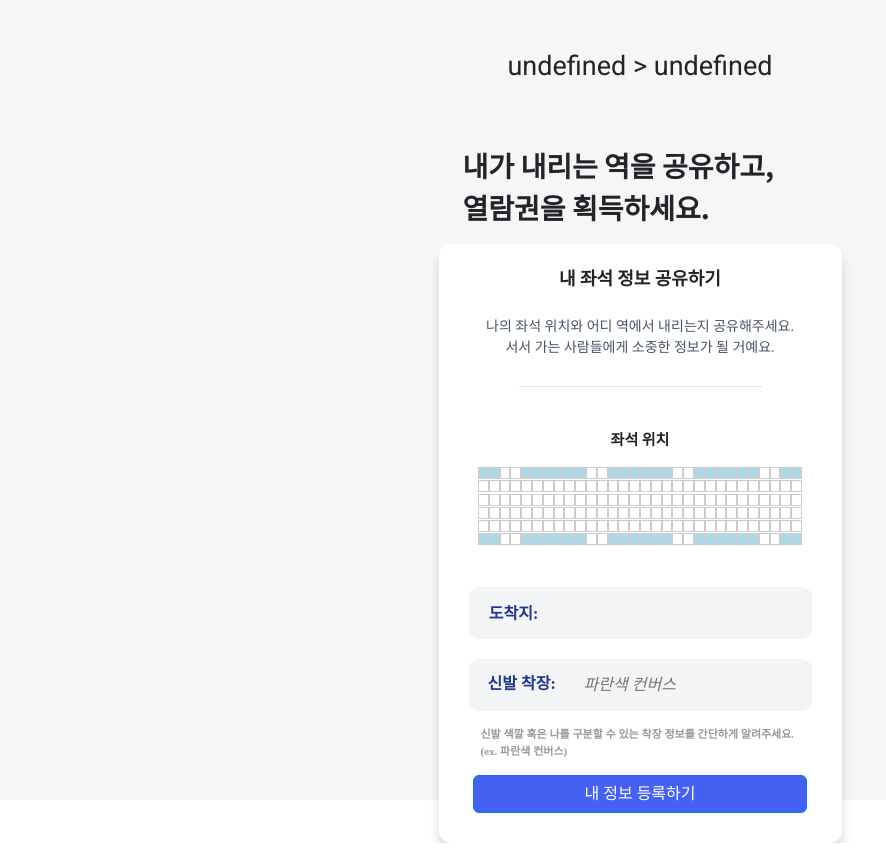
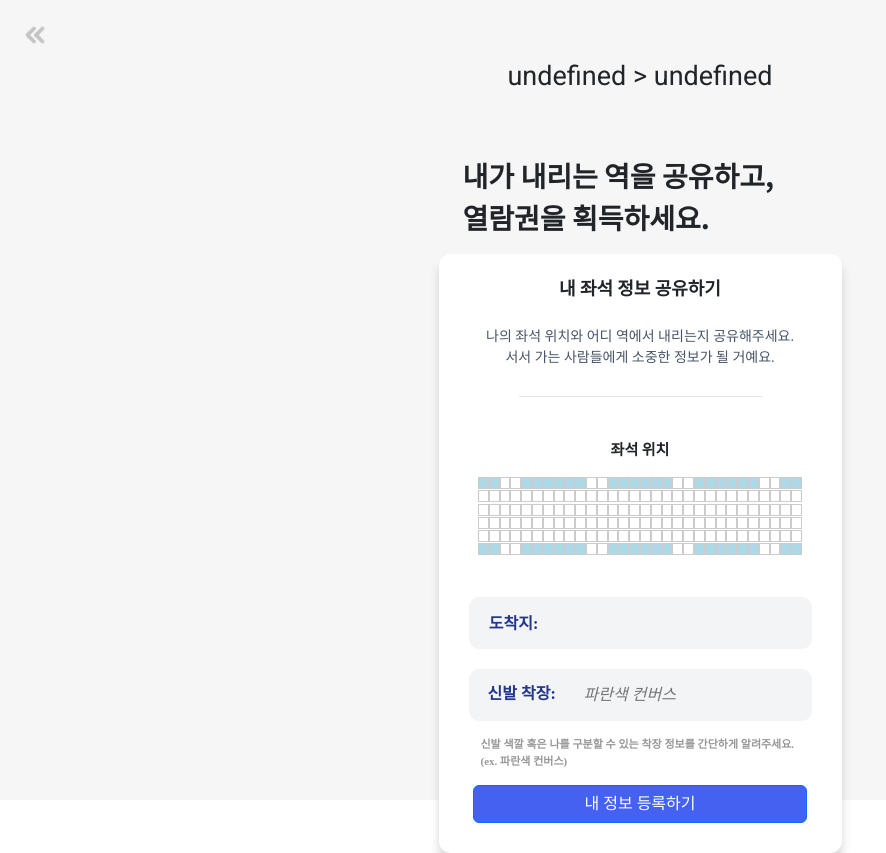
Before and after one commit to pda4Team7/pda_project, a React (Vite) app in the folder myapp/onmysubway/: page /seatInfo in a window 1280 px wide. Shown: the whole page, without its empty margins (0-886 px from the left). Built offline with nearby package versions, Linux system fonts and the light colour scheme; a web font is replaced by a local one.

Commit message:
[feat] SeatInfo 뒤로가기 구현

```diff
--- a/myapp/onmysubway/src/components/seatInfo-page/SeatInfo.jsx
+++ b/myapp/onmysubway/src/components/seatInfo-page/SeatInfo.jsx
@@ -1,9 +1,10 @@
 import React, { useState } from "react";
-import { Button } from "react-bootstrap";
+import { Button, Image } from "react-bootstrap";
 import { useNavigate } from "react-router-dom";
 import "./seatInfo.css";
 import { fetchCreateSeatInfo } from "../../lib/apis/seatInfo";
 import { useLocation } from "react-router-dom";
+import backIcon from "../../assets/back-icon.png";
 
 // 출발역, 도착역, 앉았는 지 아닌지 여부를 받아야 함
 const SeatInfo = () => {
@@ -110,6 +111,7 @@ const SeatInfo = () => {
     return grid;
   };
 
+  // 정보 등록 핸들러
   const handleSeatInfoRegisterClick = () => {
     const data = {
       user: user,
@@ -132,8 +134,14 @@ const SeatInfo = () => {
       });
   };
 
+  // 뒤로가기 핸들러
+  const handleBackPage = () => {
+    navigate(-1);
+  };
+
   return (
     <div className="seatInfo">
+      <Image onClick={handleBackPage} className="icon" src={backIcon} />
       {/* 출발역 > 도착역 */}
       <div className="directionDiv">
         <p>{`${startSt} > ${endSt}`}</p>
--- a/myapp/onmysubway/src/components/seatInfo-page/seatInfo.css
+++ b/myapp/onmysubway/src/components/seatInfo-page/seatInfo.css
@@ -1,6 +1,17 @@
 /* App.css */
 @import url("https://fonts.googleapis.com/css2?family=Roboto:wght@400;500;700&display=swap");
 @import url("https://fonts.googleapis.com/css2?family=Nunito:wght@400;600;700&display=swap");
+
+.icon {
+  width: 30px;
+  opacity: 0.2;
+  padding-top: 20px;
+  margin-left: 20px;
+}
+
+.icon:hover {
+  opacity: 0.5;
+}
 
 .seatInfo > div {
   display: flex;
@@ -42,7 +53,7 @@
 
 .directionDiv {
   height: 32px;
-  padding-top: 74px;
+  padding-top: 34px;
 }
 
 .directionDiv > p {
```
Also changed, not shown: myapp/onmysubway/src/assets/back-icon.png (added).
